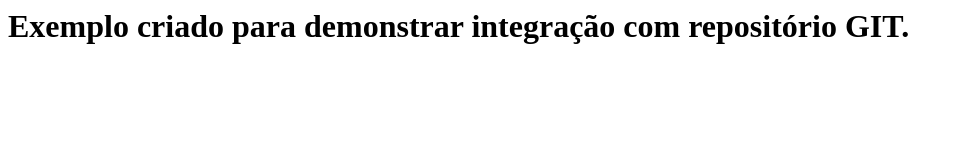
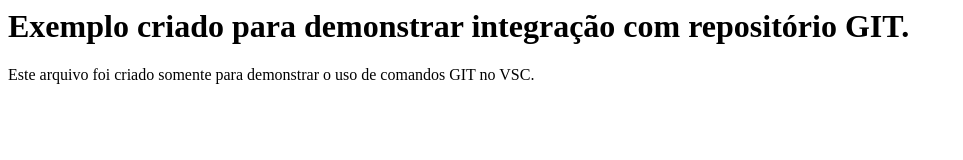
Before and after one commit to vitorpaes1/vscodesamples, a plain HTML site: page index.html in a window 1280 px wide. Shown: the whole page, without its empty margins (0-963 px from the left). Drawn offline with Linux system fonts and the light colour scheme.

Commit message:
Alterações no arquivo index

```diff
--- a/index.html
+++ b/index.html
@@ -4,5 +4,6 @@
     </head>
     <body>
         <h1>Exemplo criado para demonstrar integração com repositório GIT.</h1>
+        <p>Este arquivo foi criado somente para demonstrar o uso de comandos GIT no VSC.</p>
     </body>
 </html>
```
